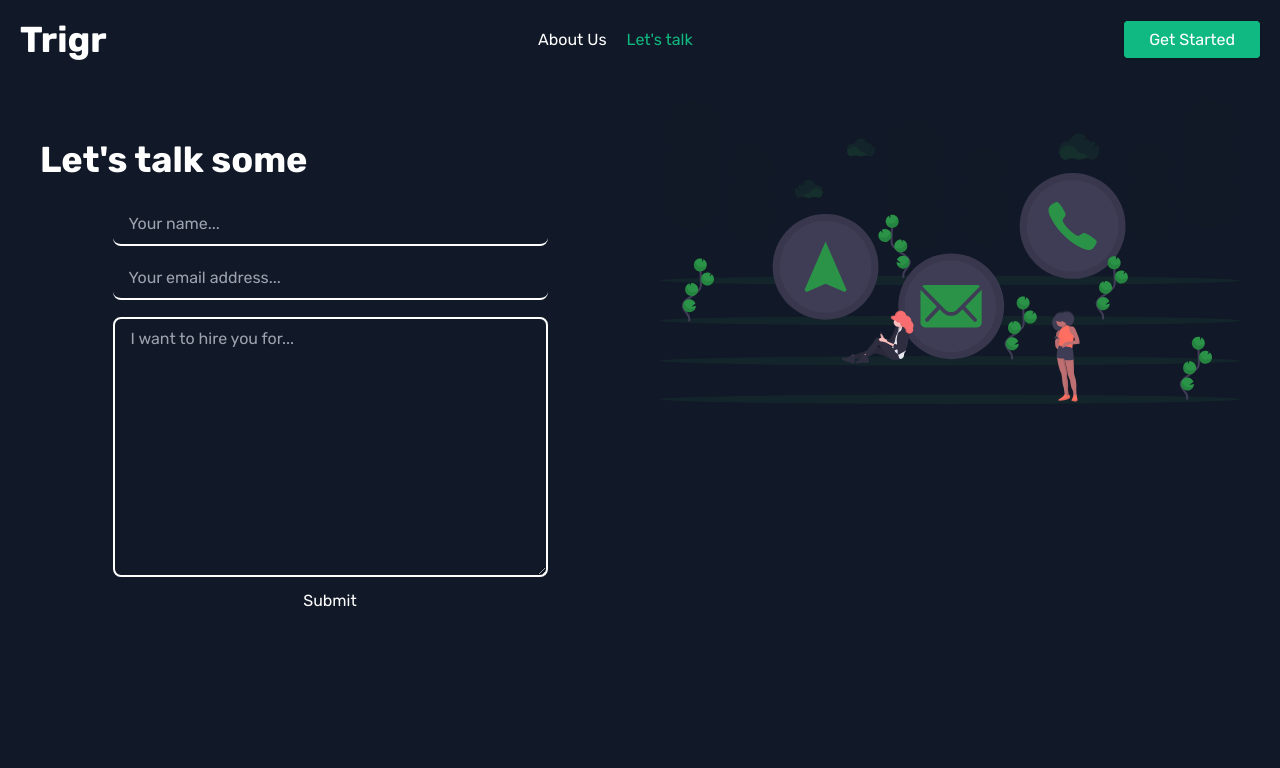
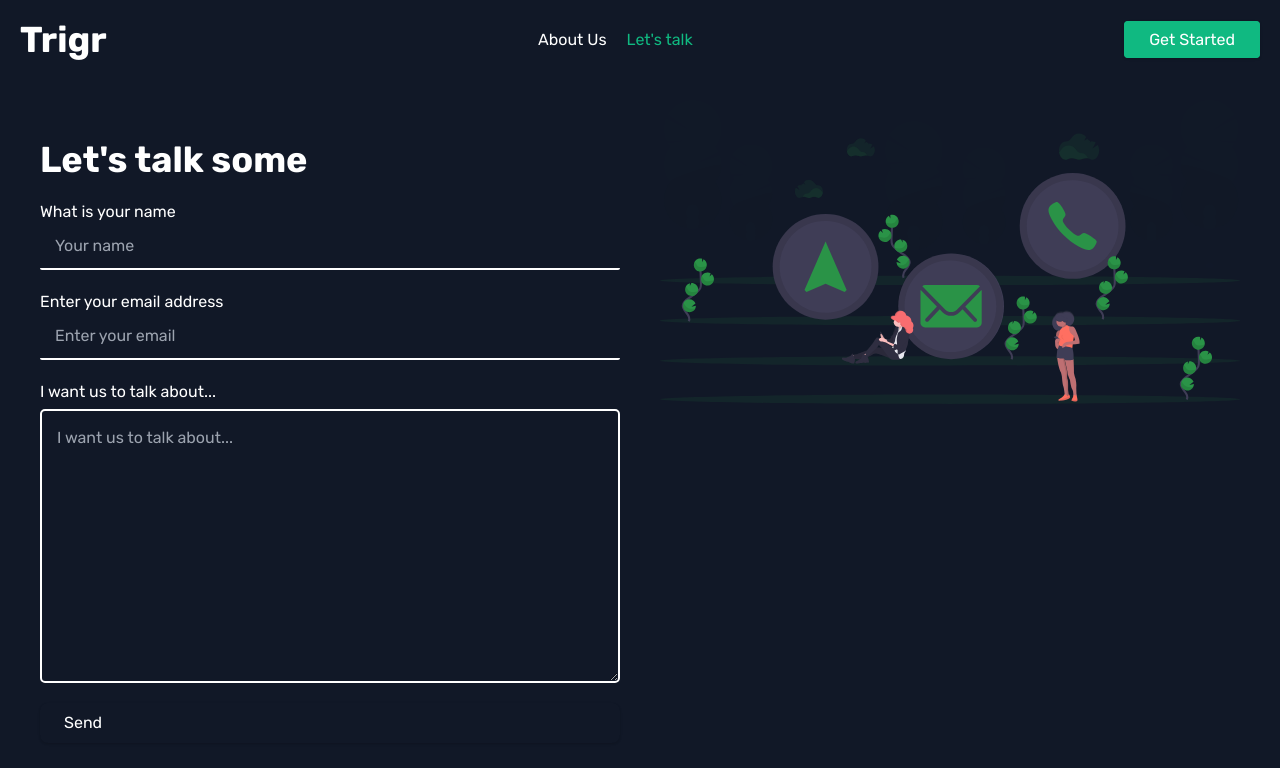
Before and after one commit to SankThomas/trigr, a React (Create React App) app: page /contact-us in a window 1280 px wide. Shown: the top 768 px of the page. Built offline with nearby package versions, Linux system fonts and the light colour scheme.

Commit message:
fourth time's the charm

```diff
--- a/src/pages/ContactUs.js
+++ b/src/pages/ContactUs.js
@@ -7,41 +7,7 @@ export default function ContactUs() {
         <div className="flex flex-col-reverse md:grid grid-cols-2 gap-10">
           <article>
             <h1 className="text-4xl mb-5 mt-10 font-bold">Let's talk some</h1>
-            <form
-              method="post"
-              className="flex flex-col items-center justify-center mt-6"
-            >
-              <input type="hidden" name="form-name" value="contact" />
-              <input
-                type="text"
-                name="name"
-                id="name"
-                placeholder="Your name..."
-                className="py-2 px-4 mb-3 rounded-lg w-9/12"
-                required
-              />
-              <input
-                type="email"
-                name="email"
-                id="email"
-                placeholder="Your email address..."
-                className="py-2 px-4 mb-3 rounded-lg w-9/12"
-                required
-              />
-              <textarea
-                name="message"
-                id="textarea"
-                cols="30"
-                rows="10"
-                placeholder="I want to hire you for..."
-                className="py-2 px-4 mb-3 rounded-lg w-9/12"
-                required
-              ></textarea>
-              <button type="submit" className="btn-dark w-9/12">
-                Submit
-              </button>
-            </form>
-            {/* <form method="post" className="flex flex-col">
+            <form className="flex flex-col">
               <input type="hidden" name="form-name" value="contact" />
               <label htmlFor="name">What is your name</label>
               <input
@@ -74,7 +40,7 @@ export default function ContactUs() {
               >
                 Send
               </button>
-            </form> */}
+            </form>
           </article>
 
           <article>
```
